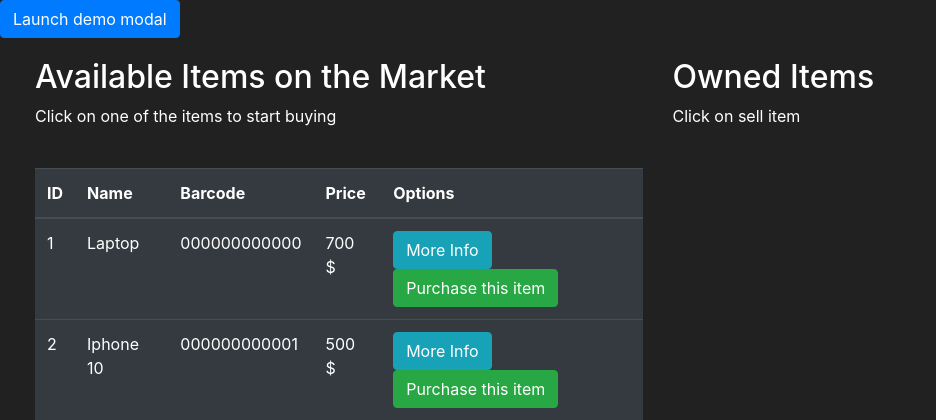
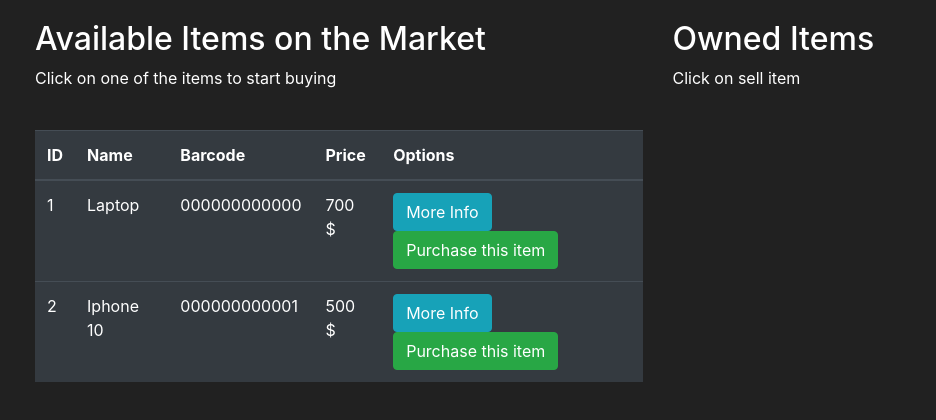
Before and after one commit to njerigathigi/FlaskMarket, a Flask app: page /market in a window 1280 px wide. Shown: the part 56-476 px from the top of the page, without its empty margins (0-936 px from the left). Run offline with Flask 2, Linux system fonts and the light colour scheme; a user stored in the database is signed in; data comes from the database, SQL or seed files in the repository; some libraries are stand-ins or nearby versions.

Commit message:
remove modal launch button

```diff
--- a/market/templates/includes/items_modals.html
+++ b/market/templates/includes/items_modals.html
@@ -1,7 +1,11 @@
+<style>
+    .modal-content {
+        background-color: #212121;
+    }
+</style>
+
+
 <!-- Button trigger modal -->
-<button type="button" class="btn btn-primary" data-toggle="modal" data-target="#exampleModal">
-    Launch demo modal
-</button>
 
   <!-- Modal -->
 <div class="modal fade" id="exampleModal" tabindex="-1" role="dialog" aria-labelledby="exampleModalLabel" aria-hidden="true">
```
